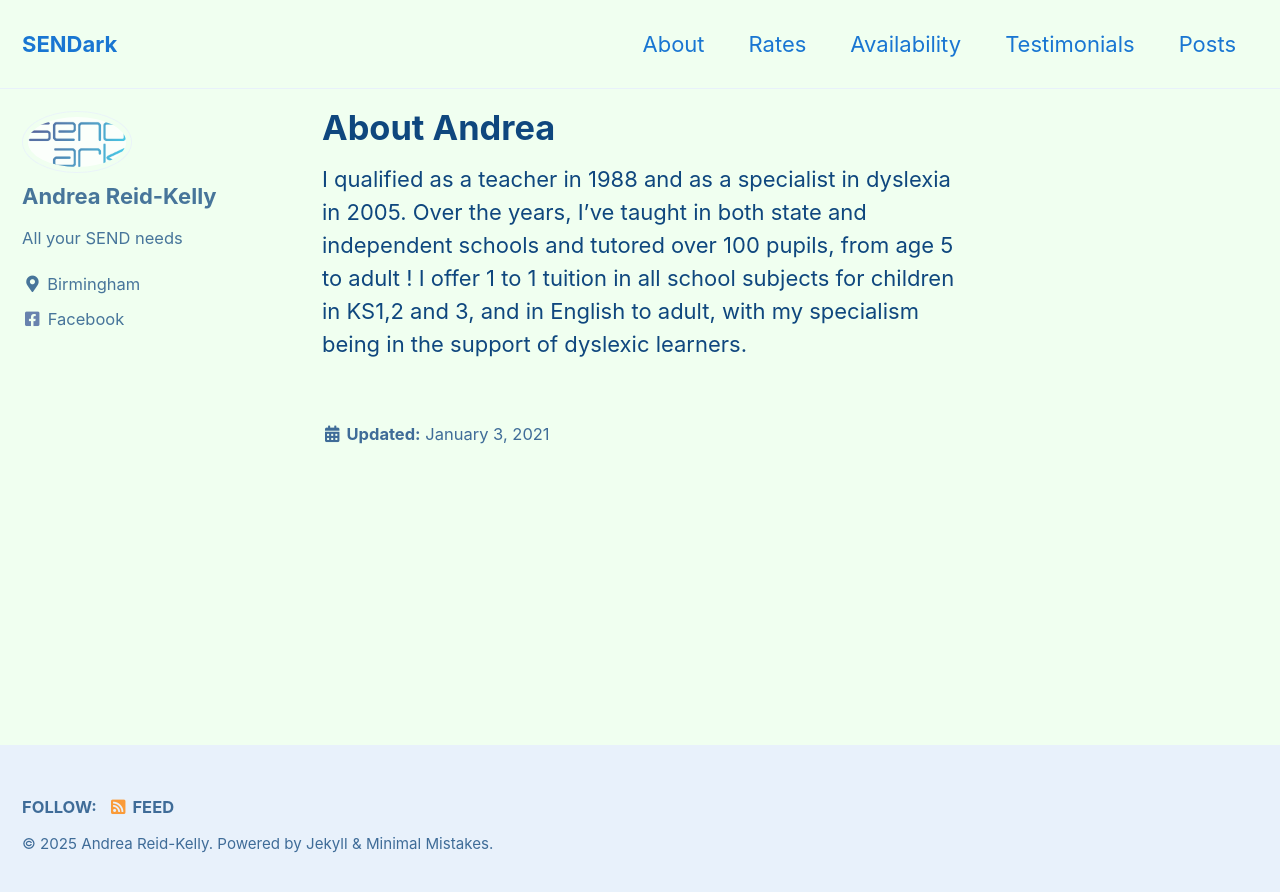
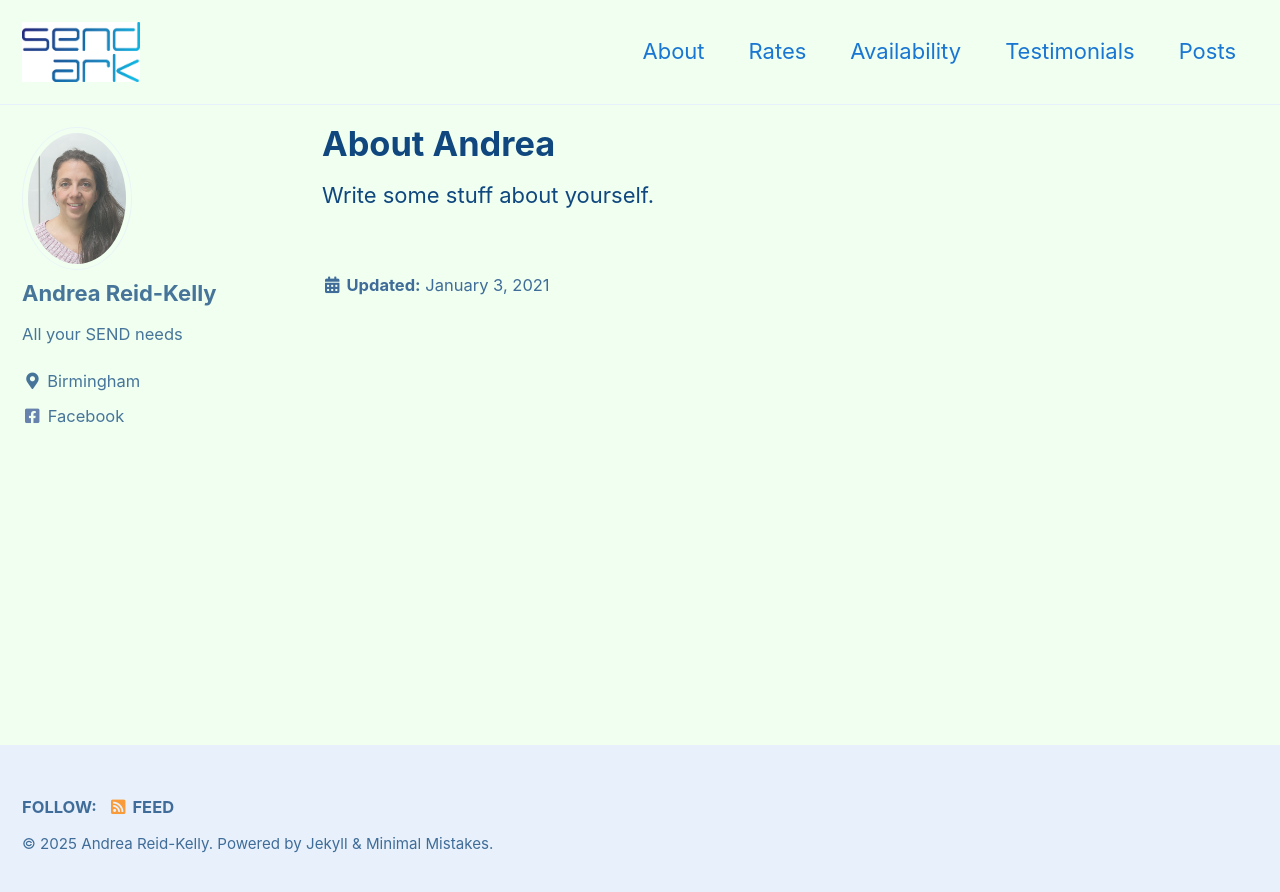
Before and after one commit to send-ark/sendark, a Jekyll site: the page built from _pages/about.md, in a window 1280 px wide. Shown: the top 892 px of the page. Built offline with Jekyll 4.4.1, drawn with Linux system fonts in a browser that asks for light colours; cached includes are drawn as plain includes.

Commit message:
logo, profile pic, and bacis text

```diff
--- a/_config.yml
+++ b/_config.yml
@@ -17,6 +17,7 @@ minimal_mistakes_skin    : "aqua" #"default" "air", "aqua", "contrast", "dark",
 # Site Settings
 locale                   : "en-US"
 title                    : "SENDark"
+title_image              : /assets/images/SendArk-logo-Alt-Blue.jpg
 title_separator          : "-"
 subtitle                 : # site tagline that appears below site title in masthead
 name                     : "Andrea Reid-Kelly"
@@ -98,7 +99,7 @@ analytics:
 # Site Author
 author:
   name             : "Andrea Reid-Kelly"
-  avatar           : "/assets/images/SendArk-logo-Alt-Blue.jpg"
+  avatar           : "/assets/images/profile-pic.jpg" #path to image in assets
   bio              : "All your SEND needs"
   location         : "Birmingham"
   email            :
--- a/_includes/masthead.html
+++ b/_includes/masthead.html
@@ -8,7 +8,7 @@
           <a class="site-logo" href="{{ '/' | relative_url }}"><img src="{{ logo_path | relative_url }}" alt=""></a>
         {% endunless %}
         <a class="site-title" href="{{ '/' | relative_url }}">
-          {{ site.masthead_title | default: site.title }}
+          <img src="{{ site.title_image | relative_url }}" alt="Site Title">
           {% if site.subtitle %}<span class="site-subtitle">{{ site.subtitle }}</span>{% endif %}
         </a>
         <ul class="visible-links">
--- a/_pages/about.md
+++ b/_pages/about.md
@@ -16,5 +16,4 @@ last_modified_at: 2021-01-03T10:15:22-04:00
 toc: false
 ---
 
-I qualified as a teacher in 1988 and as a specialist in dyslexia in 2005. Over the years, I've taught in both state and independent schools and tutored over 100 pupils, from age 5 to adult !
-I offer 1 to 1 tuition in all school subjects for children in KS1,2 and 3, and in English to adult, with my specialism being in the support of dyslexic learners.
+Write some stuff about yourself.
--- a/_sass/minimal-mistakes/_masthead.scss
+++ b/_sass/minimal-mistakes/_masthead.scss
@@ -53,6 +53,12 @@
   // z-index: 20;
 }
 
+.site-title img {
+  max-height: 60px; /* Adjust size as needed */
+  width: auto;
+  vertical-align: middle;
+}
+
 .site-subtitle {
   display: block;
   font-size: $type-size-8;
--- a/index.html
+++ b/index.html
@@ -1,9 +1,9 @@
 ---
 
 # layout: home
-title: "SENDark"
+title: "SEND ark"
 author_profile: true
-excerpt: "Special educational needs consultant. "
+excerpt: "Special educational needs consultant"
 header:
   overlay_image: /assets/images/tuition-web-banner.jpg
   overlay_filter: 0.5 # same as adding an opacity of 0.5 to a black background
```
Also changed, not shown: _pages/rates.md (+1 -2 lines), assets/images/profile-pic.jpg (added).
